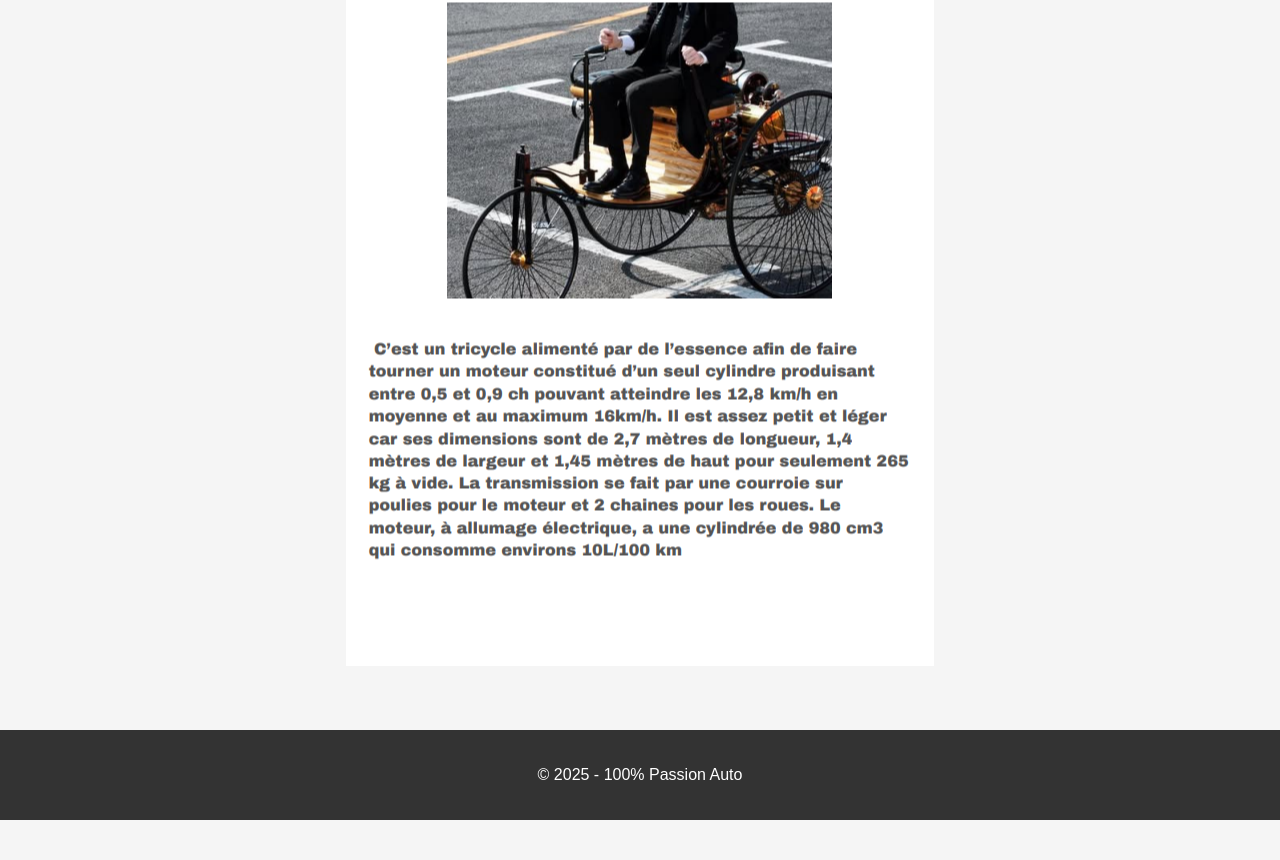
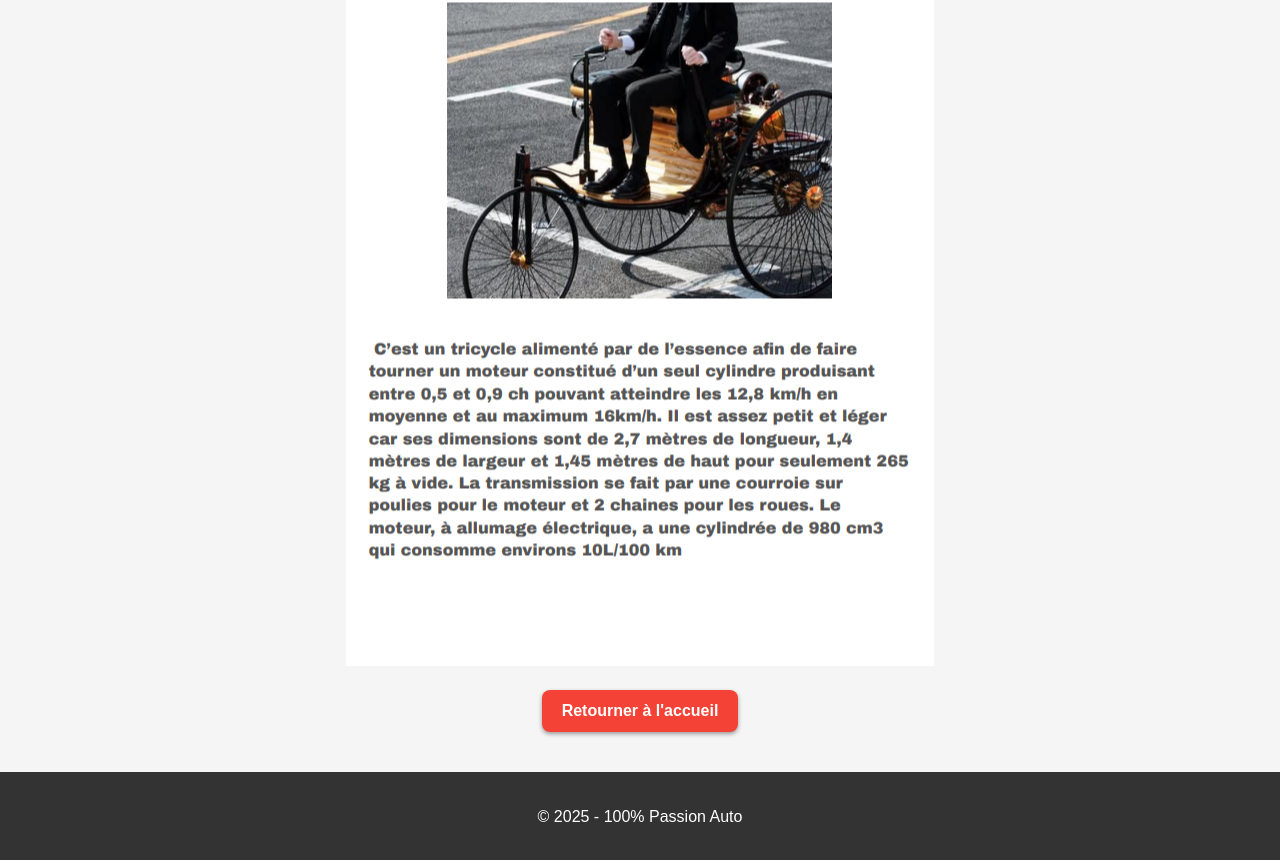
Before and after one commit to 100passionauto/applications, a plain HTML site: page articles.html in a window 1280 px wide. Shown: the part 580-1440 px from the top of the page. Before the commit the page ends 1400 px from the top, so only its background shows below. Drawn offline with Linux system fonts and the light colour scheme.

Commit message:
Update articles.html

```diff
--- a/articles.html
+++ b/articles.html
@@ -25,6 +25,13 @@
     </section>
   </main>
 
+  <section class="Accueil">
+      <a href="index.html" target="_blank" class="btn-articles">
+
+        Retourner à l'accueil
+      </a>
+    </section>
+
   <footer>
     <p>&copy; 2025 - 100% Passion Auto</p>
   </footer>
```
